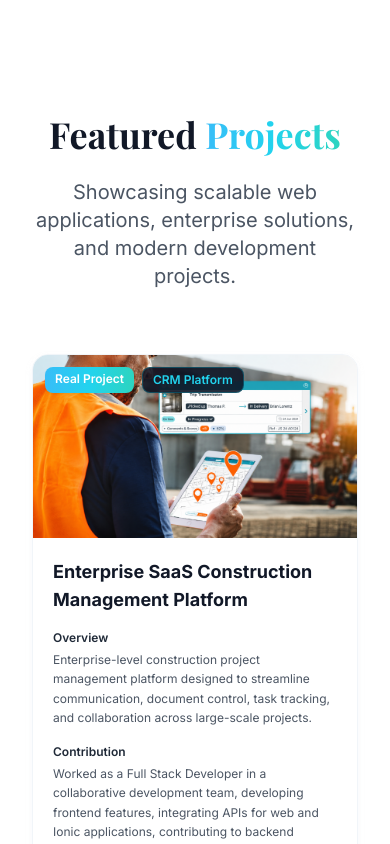
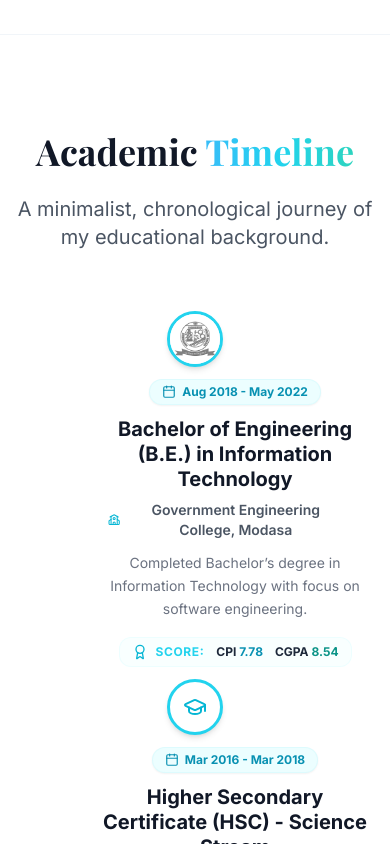
Before and after one commit to jaimi7/Portfolio, a React (Vite) app: page / in a window 390 px wide. Shown: the part 8840-9684 px from the top of the page. Built offline with nearby package versions, Linux system fonts and the light colour scheme.

Commit message:
feat: implement academic timeline section with institutional logos and responsive layout

```diff
--- a/src/App.tsx
+++ b/src/App.tsx
@@ -9,6 +9,7 @@ import About from '@/components/sections/About';
 import Services from '@/components/sections/Services';
 import Skills from '@/components/sections/Skills';
 import Experience from '@/components/sections/Experience';
+import Education from '@/components/sections/Education';
 import Projects from '@/components/sections/Projects';
 import Contact from '@/components/sections/Contact';
 import ProjectsPage from '@/components/pages/ProjectsPage';
@@ -46,6 +47,7 @@ function AppContent() {
               <Services />
               <Skills />
               <Experience />
+              <Education />
               <Projects />
               <Contact />
             </main>
--- /dev/null
+++ b/src/components/sections/Education.tsx
@@ -0,0 +1,123 @@
+import { motion } from 'framer-motion';
+import { useInView } from 'react-intersection-observer';
+import { GraduationCap, Calendar, Award, ExternalLink, School } from 'lucide-react';
+import { education } from '@/data/education';
+
+export default function EducationSection() {
+  const [ref, inView] = useInView({
+    triggerOnce: true,
+    threshold: 0.1,
+  });
+
+  const chronologicalEducation = [...education];
+
+  return (
+    <section id="education" className="py-24 bg-white border-y border-slate-100 overflow-hidden">
+      <div className="max-w-7xl mx-auto px-4 sm:px-6 lg:px-2">
+        {/* Title */}
+        <motion.div
+          ref={ref}
+          initial={{ opacity: 0, y: 30 }}
+          animate={inView ? { opacity: 1, y: 0 } : {}}
+          transition={{ duration: 0.8 }}
+          className="text-center mb-12"
+        >
+          <h2 className="text-4xl md:text-5xl font-bold text-gray-900 mb-6 font-serif">
+            Academic <span className="gradient-text">Timeline</span>
+          </h2>
+          <p className="text-xl text-gray-600 max-w-3xl mx-auto">
+            A minimalist, chronological journey of my educational background.
+          </p>
+        </motion.div>
+
+        {/* Infographic Horizontal Timeline (Desktop) & Minimalist vertical timeline (Mobile) */}
+        <div className="relative py-12">
+          {/* Main Horizontal Timeline Line (Desktop Only) */}
+          <div className="absolute left-12 right-12 top-1/2 h-[3px] bg-gradient-to-r from-sky-400 via-cyan-400 to-teal-400 opacity-30 transform -translate-y-1/2 hidden md:block" />
+
+          {/* Grid Layout (Side-by-side columns on desktop, stacked on mobile) */}
+          <div className="grid md:grid-cols-2 gap-12 md:gap-8 relative">
+            {chronologicalEducation.map((edu, index) => {
+
+              return (
+                <motion.div
+                  key={edu.id}
+                  initial={{ opacity: 0, y: 50 }}
+                  animate={inView ? { opacity: 1, y: 0 } : {}}
+                  transition={{ duration: 0.8, delay: 0.2 + index * 0.2 }}
+                  className={`relative flex flex-col items-center md:items-start text-center
+                    md:text-left `}
+                >
+                  {/* Timeline Junction Node */}
+                  <div className="absolute left-1/2 md:left-10 top-[-36px] md:top-1/2 w-14 h-14 rounded-full bg-white border-[3px] border-cyan-400 text-cyan-500 shadow-md flex items-center justify-center transform -translate-x-1/2 md:-translate-x-6 md:-translate-y-1/2 overflow-hidden group hover:scale-110 transition-transform duration-300">
+                    {edu.logo ? (
+                      <img src={edu.logo} alt={edu.institute} className="w-full h-full object-contain p-1 bg-white" />
+                    ) : (
+                      <GraduationCap className="w-6 h-6 text-cyan-500" />
+                    )}
+                  </div>
+
+                  {/* Chronological Content Group */}
+                  <div className="w-full max-w-xl pt-8 md:pt-0 pl-20 md:pl-24">
+                    {/* Duration Badge */}
+                    <span className="inline-flex items-center gap-1.5 text-xs font-bold text-cyan-600 bg-cyan-50 px-3 py-1 rounded-full mb-3 shadow-sm border border-cyan-100/50">
+                      <Calendar className="w-3.5 h-3.5" />
+                      {edu.duration}
+                    </span>
+
+                    {/* Degree Title */}
+                    <h3 className="text-xl md:text-2xl font-black text-gray-900 leading-tight mb-2 hover:text-cyan-600 transition-colors">
+                      {edu.degree}
+                    </h3>
+
+                    {/* School Name and Hyperlink */}
+                    <div className="flex items-center gap-3 mb-3 justify-center md:justify-start w-fit px-3 z-10 bg-white">
+                      <a
+                        href={edu.url}
+                        target="_blank"
+                        rel="noopener noreferrer"
+                        className="inline-flex items-center gap-1.5 text-sm font-semibold text-gray-600 hover:text-cyan-600 transition-colors group"
+                      >
+                        <School className="w-4 h-4 text-cyan-500" />
+                        <span>{edu.institute}</span>
+                        <ExternalLink className="w-3.5 h-3.5 opacity-0 group-hover:opacity-100 transition-opacity" />
+                      </a>
+                    </div>
+
+                    {/* Description */}
+                    <p className="text-gray-500 text-sm md:text-base leading-relaxed mb-4">
+                      {edu.description}
+                    </p>
+
+                    {/* Academic Performance KPI Metrics */}
+                    <div className="inline-flex items-center gap-2 px-3 py-1.5 bg-cyan-50/30 border border-cyan-100/30 rounded-xl">
+                      <Award className="w-4 h-4 text-cyan-500" />
+                      <span className="text-xs font-bold text-cyan-400 uppercase tracking-wider mr-1">Score:</span>
+                      <div className="flex gap-3 text-xs font-extrabold text-slate-800">
+                        {edu.score?.cpi && (
+                          <p>
+                            CPI <span className="text-cyan-600">{edu.score.cpi}</span>
+                          </p>
+                        )}
+                        {edu.score?.cgpa && (
+                          <p>
+                            CGPA <span className="text-teal-600">{edu.score.cgpa}</span>
+                          </p>
+                        )}
+                        {edu.score?.percentage && (
+                          <p>
+                            Percentage <span className="text-cyan-600">{edu.score.percentage}</span>
+                          </p>
+                        )}
+                      </div>
+                    </div>
+                  </div>
+                </motion.div>
+              );
+            })}
+          </div>
+        </div>
+      </div>
+    </section>
+  );
+}
--- a/src/data/education.ts
+++ b/src/data/education.ts
@@ -1,18 +1,21 @@
 import type { Education } from '@/types';
+import bachelor from '@/assets/gec_modasa.png';
 
-export const education:Education[] = [
+
+export const education: Education[] = [
   {
     id: 'bachelor',
     institute: 'Government Engineering College, Modasa',
     degree: 'Bachelor of Engineering (B.E.) in Information Technology',
     duration: 'Aug 2018 - May 2022',
-    url:'https://www.gecmodasa.ac.in/',
+    url: 'https://www.gecmodasa.ac.in/',
+    logo: bachelor,
     score: {
       cpi: '7.78',
       cgpa: '8.54'
     },
     description:
-      'Completed Bachelor’s degree in Information Technology with focus on software engineering..'
+      'Completed Bachelor’s degree in Information Technology with focus on software engineering.'
   },
 
   {
@@ -20,11 +23,11 @@ export const education:Education[] = [
     institute: 'Lok Vidhyalaya, Utadi',
     degree: 'Higher Secondary Certificate (HSC) - Science Stream',
     duration: 'Mar 2016 - Mar 2018',
-    url:'https://schools.org.in/valsad/24250108803/lok-vidhyala-untdi.html',
+    url: 'https://schools.org.in/valsad/24250108803/lok-vidhyala-untdi.html',
     score: {
       percentage: '70%'
     },
     description:
-      'Completed higher secondary education in Science stream with core subjects including Mathematics, Physics, and Chemistry.'
+      'Completed schooling with core subjects including Mathematics, Physics, and Chemistry.'
   }
 ];
--- a/src/data/navigation.ts
+++ b/src/data/navigation.ts
@@ -6,6 +6,7 @@ export const navigation: NavItem[] = [
   { id: 'services', label: 'Services', href: '#services' },
   { id: 'skills', label: 'Skills', href: '#skills' },
   { id: 'experience', label: 'Experience', href: '#experience' },
+  { id: 'education', label: 'Education', href: '#education' },
   { id: 'projects', label: 'Projects', href: '#projects' },
   { id: 'contact', label: 'Contact', href: '#contact' }
 ];
--- a/src/types/index.ts
+++ b/src/types/index.ts
@@ -59,4 +59,5 @@ export interface Education {
   };
   description?: string;
   url?: string;
+  logo?: string;
 }
```
Also changed, not shown: src/assets/gec_modasa.png (added).
